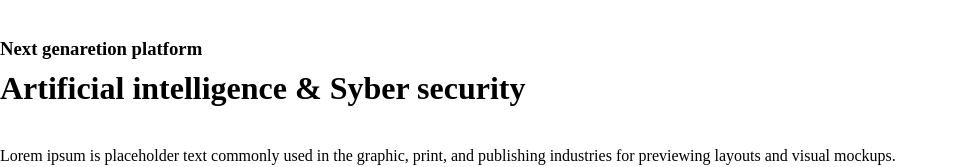
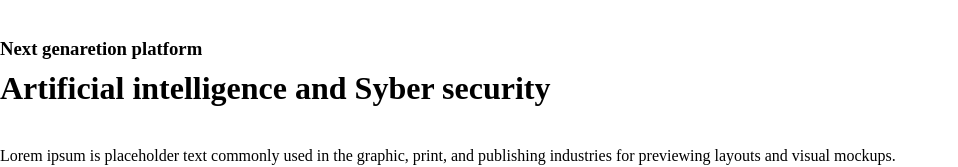
Before and after one commit to KuchumovaAnna/HTML, a plain HTML site: page lesson_3/index.html in a window 1280 px wide. Shown: the part 218-385 px from the top of the page, without its empty margins (0-958 px from the left). Drawn offline with Linux system fonts and the light colour scheme.

Commit message:
lesson_3_1

```diff
--- a/lesson_3/index.html
+++ b/lesson_3/index.html
@@ -19,7 +19,7 @@
         <div class="top__content">
             <div class="top__info">
                 <h3 class="subtitle">Next genaretion platform</h3>
-                <h1 class="title">Artificial intelligence & Syber security</h1>
+                <h1 class="title">Artificial intelligence and Syber security</h1>
                 <p class="text">Lorem ipsum is placeholder text commonly used in the graphic, print, and publishing industries for previewing layouts and visual mockups.</p>
                 <div class="top__bottons">
                     <button class="button">Get Started</button>
```
